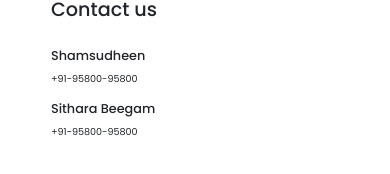
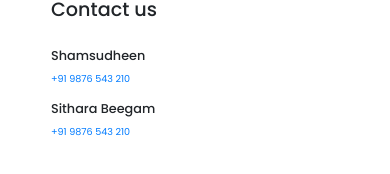
Before and after one commit to TinkerHubKMCTCE/Karma-KMCT, a React (Create React App) app: page / in a window 390 px wide. Shown: the part 1924-2098 px from the top of the page. Built offline with nearby package versions, Linux system fonts and the light colour scheme.

Commit message:
Make phone number call-able

```diff
--- a/public/index.html
+++ b/public/index.html
@@ -58,14 +58,14 @@
                 <p class="name">Shamsudheen</p>
                 <div class="phone">
                   <!-- <i>C</i> -->
-                  <p>+91-95800-95800</p>
+                  <a href="tel:+919876543210">+91 9876 543 210</a>
                 </div>
               </div>
               <div class="single-contact">
                 <p class="name">Sithara Beegam</p>
                 <div class="phone">
                   <!-- <i>C</i> -->
-                  <p>+91-95800-95800</p>
+                  <a href="tel:+919876543210">+91 9876 543 210</a>
                 </div>
               </div>
             </div>
--- a/public/styles.css
+++ b/public/styles.css
@@ -65,6 +65,6 @@ section {
     font-weight: 500;
 }
 
-.phone p {
+.phone a {
     font-size: 1.5rem;
 }
```
